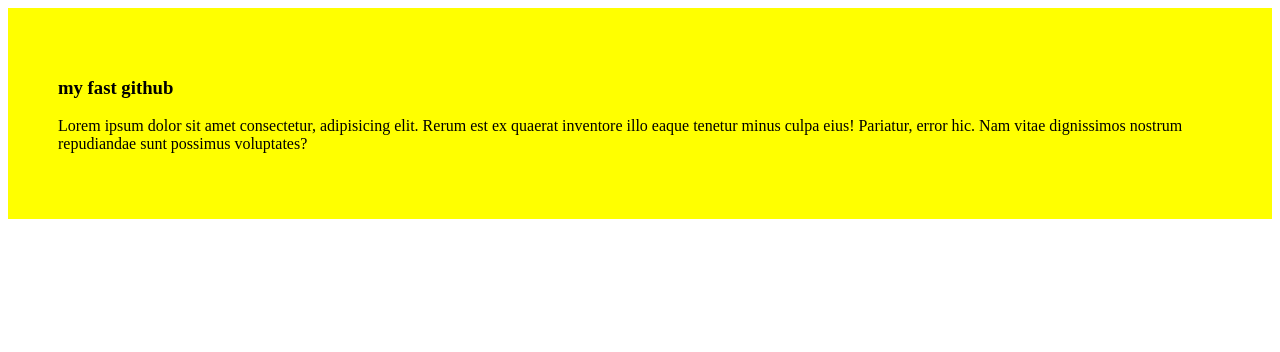
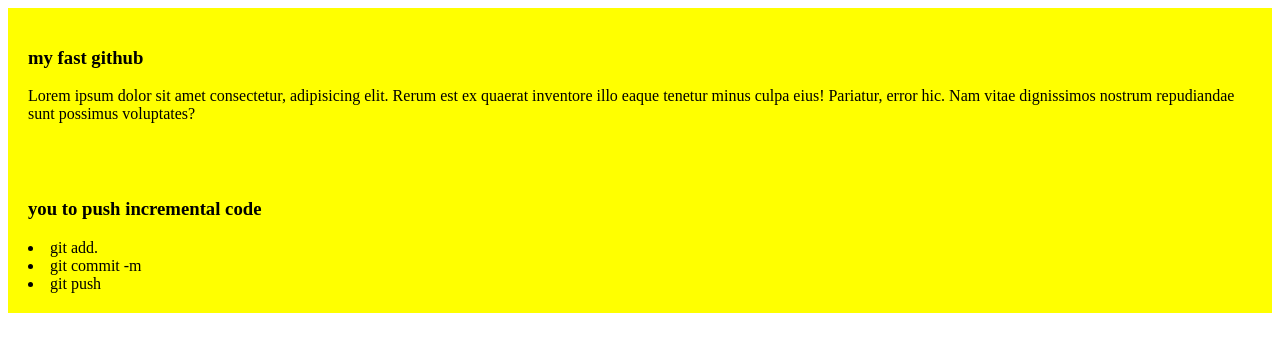
Before and after one commit to sagor369/-sahedul-islam, a plain HTML site: page index.html in a window 1280 px wide. Drawn offline with Linux system fonts and the light colour scheme.

Commit message:
added a list to push code

```diff
--- a/index.html
+++ b/index.html
@@ -11,5 +11,11 @@
         <h3>my fast github</h3>
         <p>Lorem ipsum dolor sit amet consectetur, adipisicing elit. Rerum est ex quaerat inventore illo eaque tenetur minus culpa eius! Pariatur, error hic. Nam vitae dignissimos nostrum repudiandae sunt possimus voluptates?</p>
     </div>
+    <div>
+        <h3>you to push incremental code</h3>
+        <li>git add.</li>
+        <li>git commit -m</li>
+        <li>git push</li>
+    </div>
 </body>
 </html>
--- a/stayls/stayls.css
+++ b/stayls/stayls.css
@@ -1,4 +1,4 @@
 div{
     background-color: yellow;
-    padding: 50px;
+    padding: 20px;
 }
```
